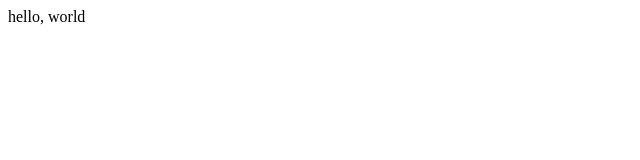
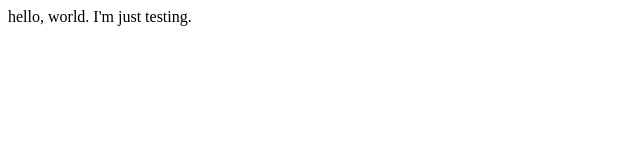
Before and after one commit to drewgaze/no.place, a website: page public/index.html in a window 1280 px wide. Shown: the whole page, without its empty margins (0-640 px from the left). Drawn offline with Linux system fonts and the light colour scheme.

Commit message:
more testing

```diff
--- a/public/index.html
+++ b/public/index.html
@@ -3,6 +3,6 @@
         <title>no.place</title>
     </head>
     <body>
-       hello, world
+       hello, world. I'm just testing.
     </body>
 </html>
```
